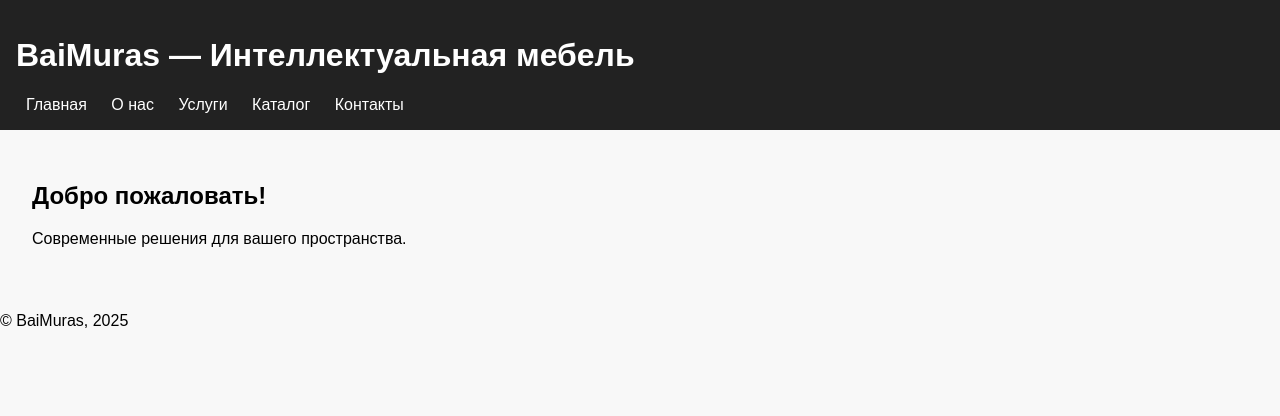
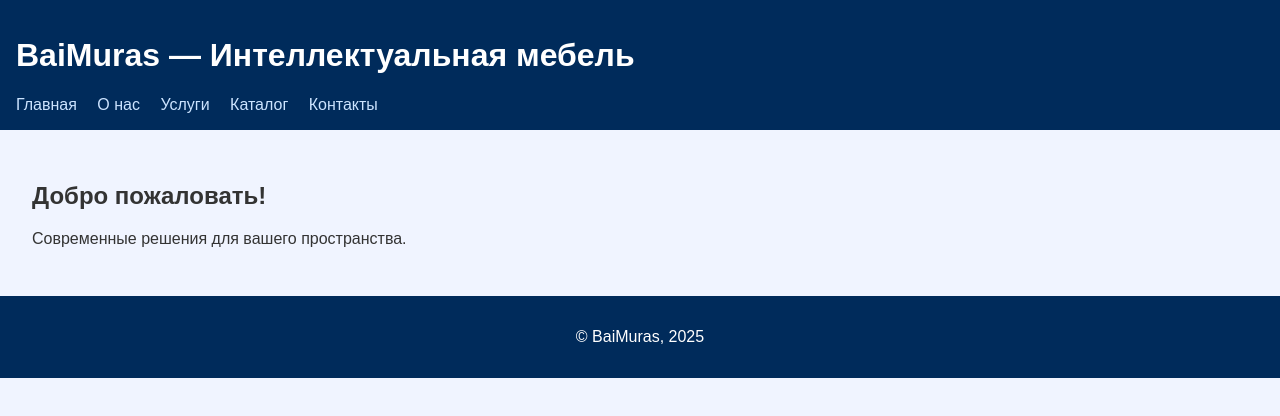
Before and after one commit to ardakchapaev/BaiMuras, a plain HTML site: page index.html in a window 1280 px wide. Drawn offline with Linux system fonts and the light colour scheme; files that its build step writes are made by us from their sources.

Commit message:
Update style.css

```diff
--- a/static/css/style.css
+++ b/static/css/style.css
@@ -1,4 +1,27 @@
-body { font-family: sans-serif; background: #f8f8f8; margin: 0; padding: 0; }
-header { background: #222; color: white; padding: 1em; }
-nav a { color: white; margin: 0 10px; text-decoration: none; }
-main { padding: 2em; }
+
+body {
+  font-family: sans-serif;
+  margin: 0;
+  padding: 0;
+  background: #f0f4ff;
+  color: #333;
+}
+header {
+  background: #002B5B;
+  color: white;
+  padding: 1rem;
+}
+nav a {
+  margin-right: 1rem;
+  color: #cce4ff;
+  text-decoration: none;
+}
+main {
+  padding: 2rem;
+}
+footer {
+  text-align: center;
+  padding: 1rem;
+  background: #002B5B;
+  color: white;
+}
```
